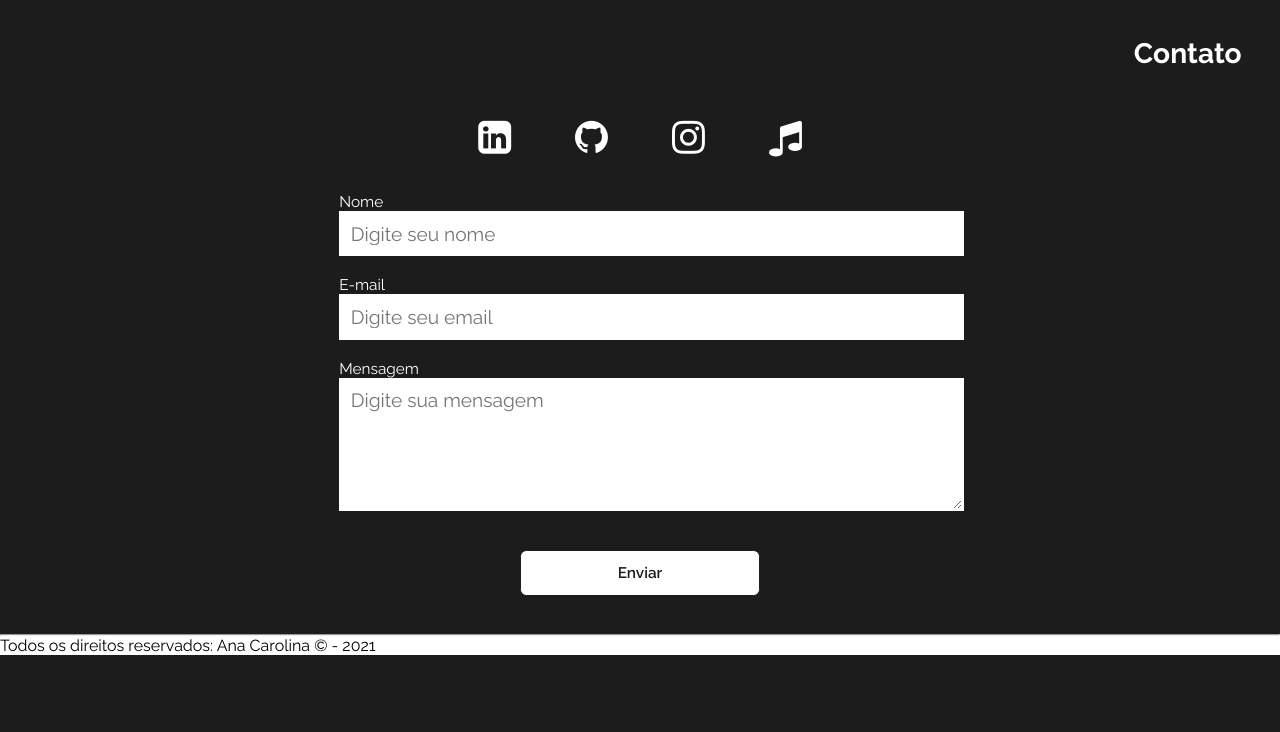
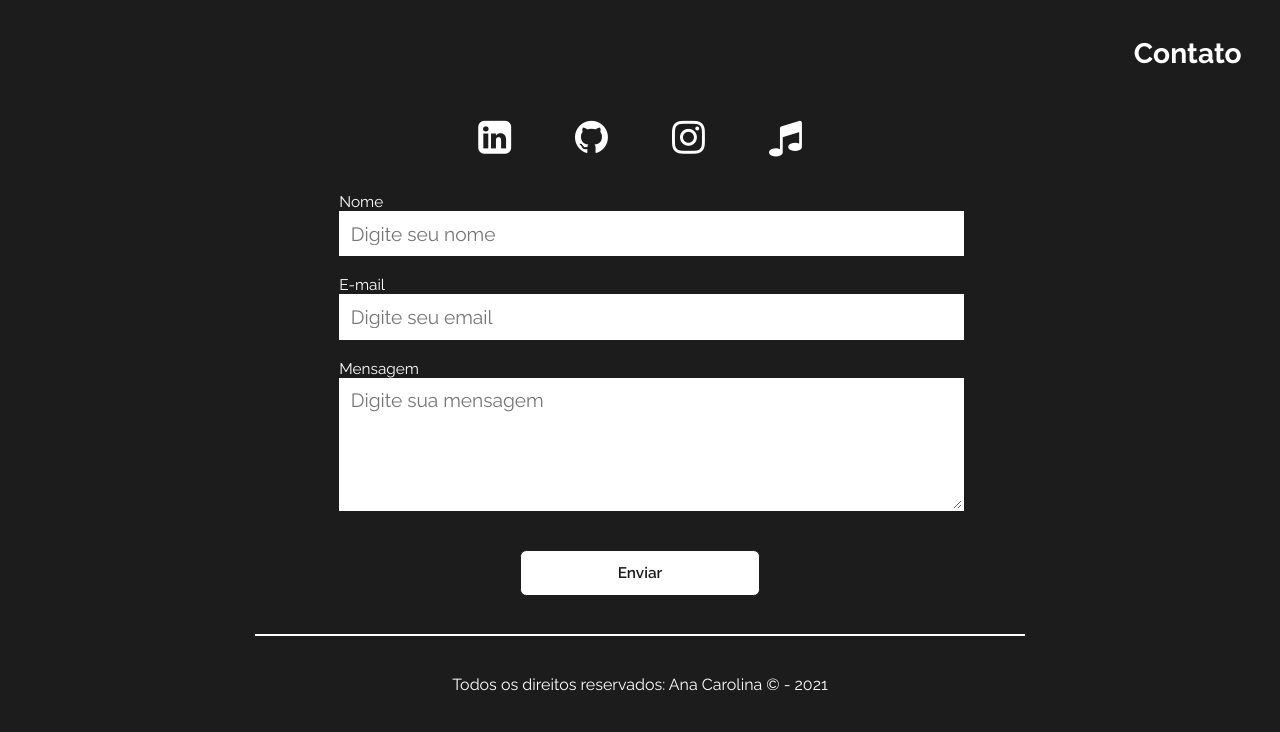
Before and after one commit to GarconeAna/portfolio, a Flask app: page / in a window 1280 px wide. Shown: the part 1793-2525 px from the top of the page. Before the commit the page ends 2448 px from the top, so only its background shows below. Run offline with Flask 2, Linux system fonts and the light colour scheme.

Commit message:
estilização index feita

```diff
--- a/static/css/style.css
+++ b/static/css/style.css
@@ -373,3 +373,22 @@ section#contato div#carregamento div#loader{
     transform: rotate(360deg);
   }
 }
+
+footer p {
+  padding-top: 3vw;
+  color: #fff;
+  display: flex;
+  justify-content: center;
+  align-items: center;
+}
+
+footer hr {
+  width: 60%;
+  margin: auto;
+  border: 0.2px solid #fff;
+}
+
+footer {
+  padding-bottom: 3vw;
+  background-color: #1C1C1C;
+}
```
